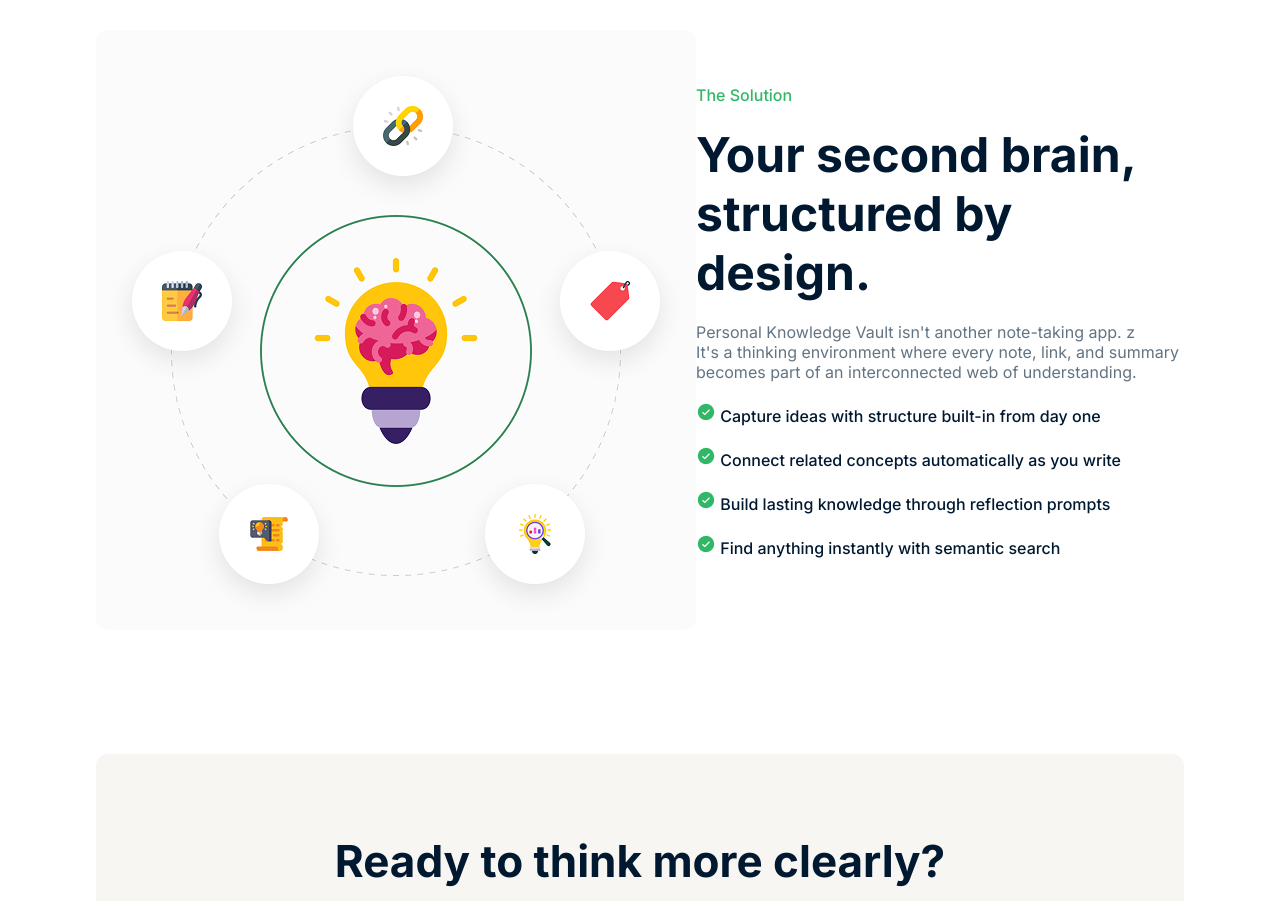
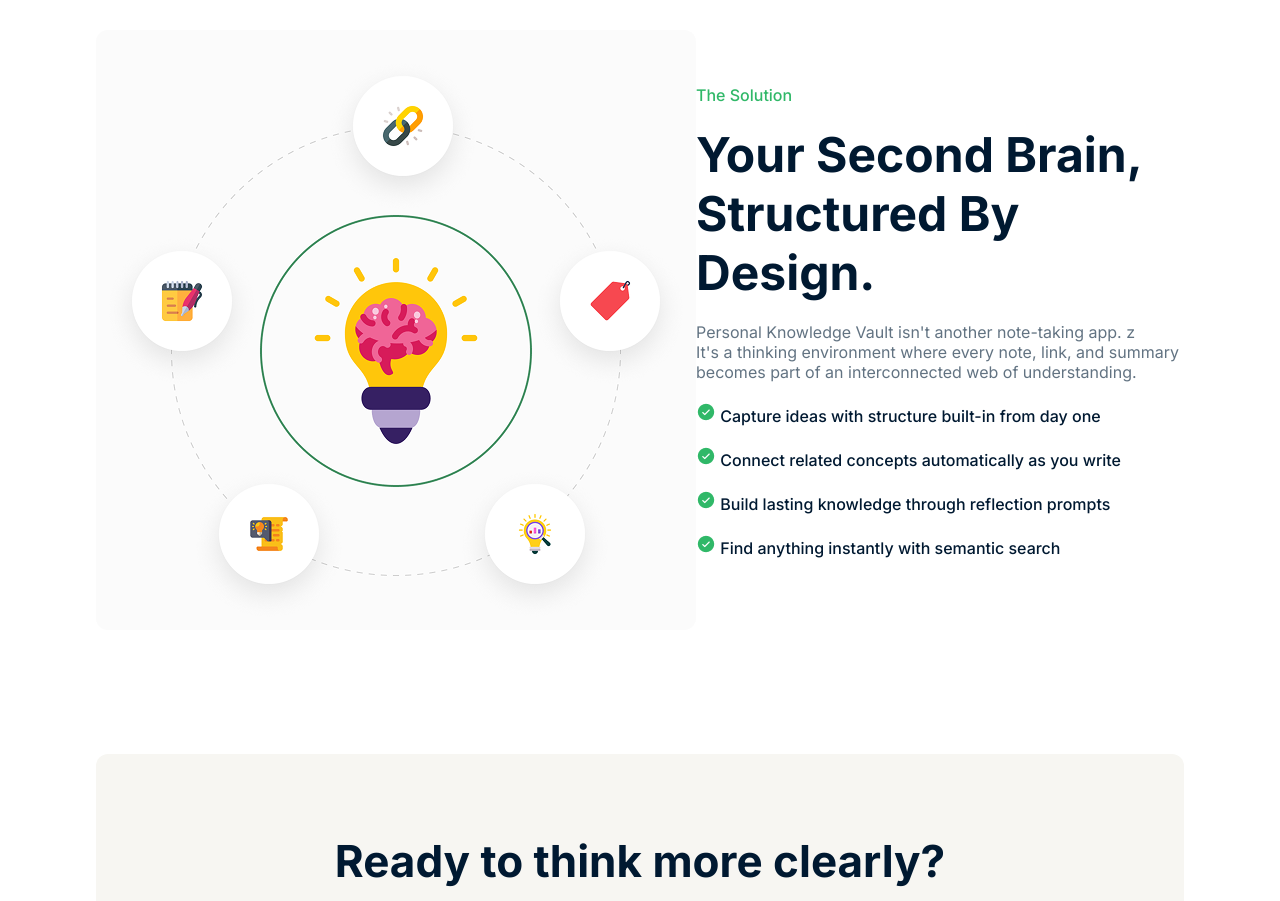
Before and after one commit to yashakib-dev/PH-A01-B13, a plain HTML site: page index.html in a window 1280 px wide. Shown: the part 1360-2261 px from the top of the page. Drawn offline with Linux system fonts and the light colour scheme.

Commit message:
Bugs fixed

```diff
--- a/index.html
+++ b/index.html
@@ -104,8 +104,8 @@
 
         <div class="sol-text">
             <h4>The Solution</h4>
-            <h2>Your second brain,<br>
-                structured by design.</h2>
+            <h2>Your Second Brain,<br>
+                Structured By Design.</h2>
             <p class="text">
                 Personal Knowledge Vault isn't another note-taking app. z<br>
                 It's a thinking environment where every note, link, and summary<br>
```
